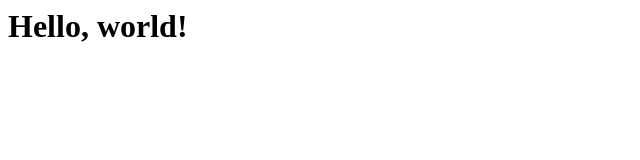
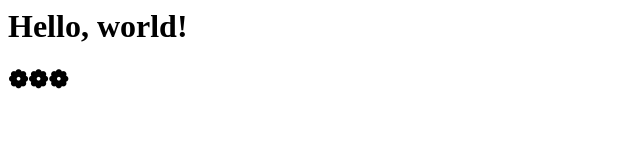
Before and after one commit to triros/helloworld, a plain HTML site: page index.html in a window 1280 px wide. Shown: the whole page, without its empty margins (0-640 px from the left). Drawn offline with Linux system fonts and the light colour scheme.

Commit message:
Update index.html

```diff
--- a/index.html
+++ b/index.html
@@ -1 +1,2 @@
 <h1>Hello, world!</h1>
+<h2>❁❁❁</h2>
```
